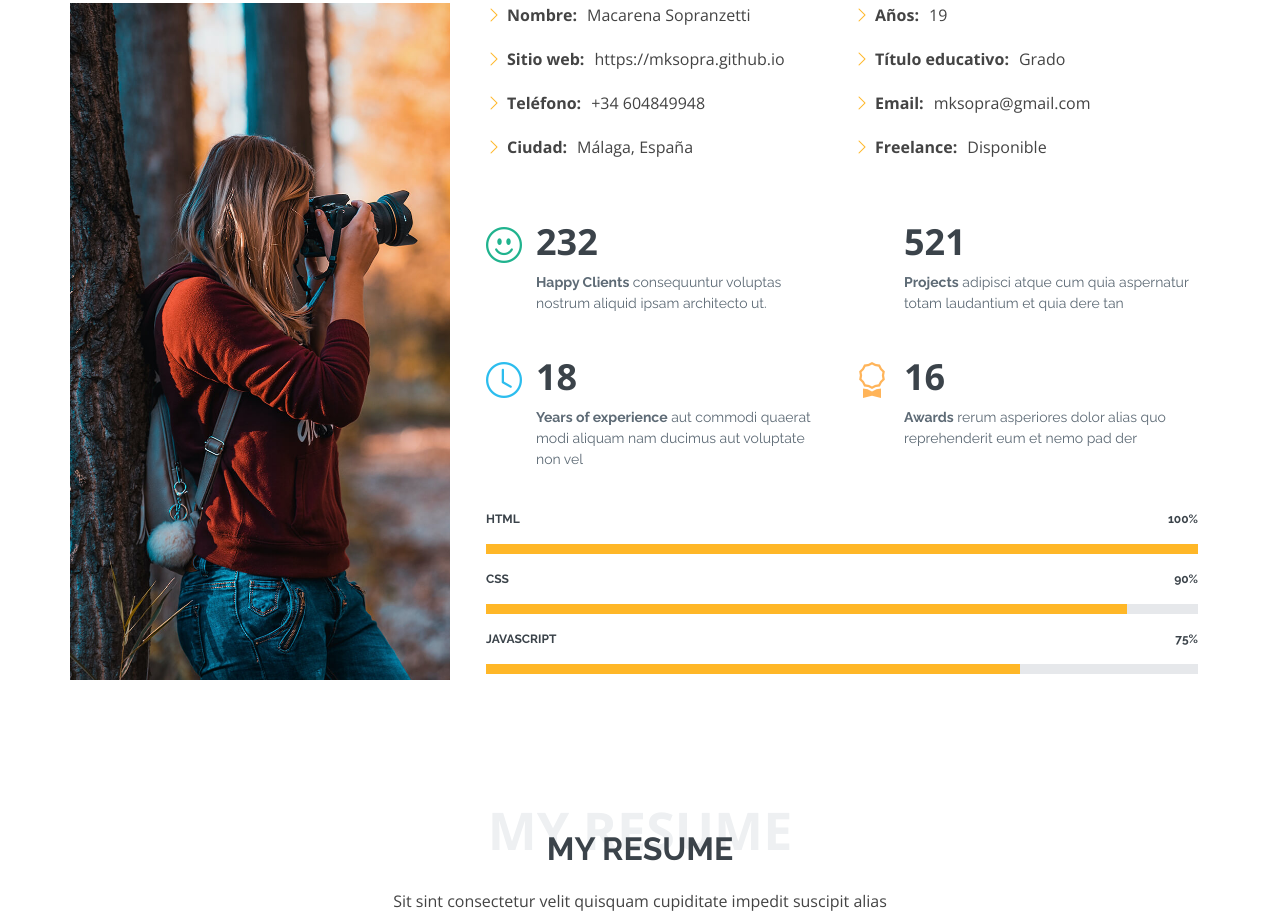
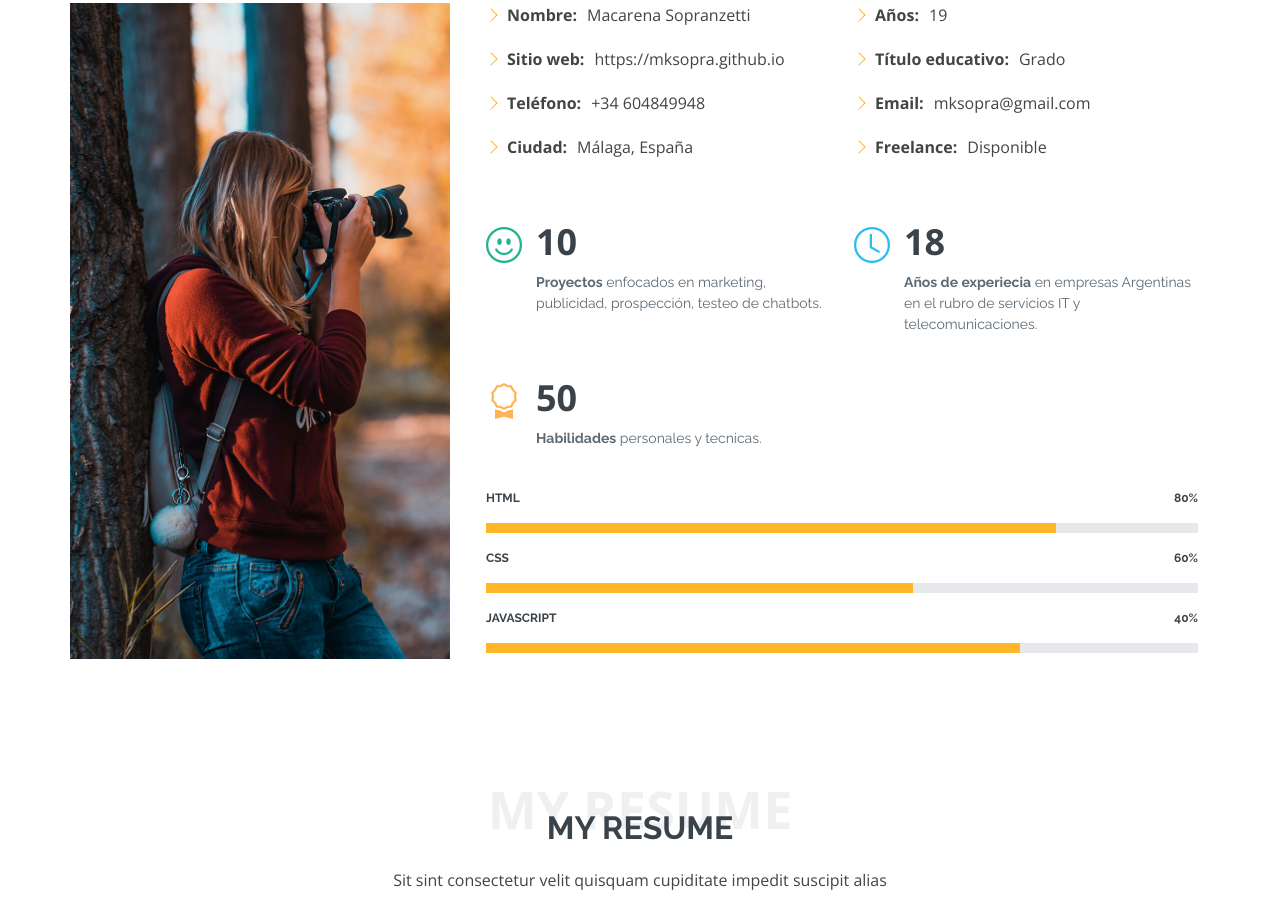
Before and after one commit to mksopra/github.io, a plain HTML site: page index.html in a window 1280 px wide. Shown: the part 999-1912 px from the top of the page. Drawn offline with nearby package versions, Linux system fonts and the light colour scheme; animation ran at ten frames a second; files whose address does not match are found by name.

Commit message:
about me, datos y %

```diff
--- a/assets/css/style.css
+++ b/assets/css/style.css
@@ -604,7 +604,7 @@ section {
 .about .image {
   background: url("../img/me.jpg") center center no-repeat;
   background-size: cover;
-  min-height: 500px;
+  min-height: 600px;
 }
 
 .about .skills-content {
--- a/index.html
+++ b/index.html
@@ -106,16 +106,8 @@
                 <div class="col-md-6 mt-5 d-md-flex align-items-md-stretch">
                   <div class="count-box">
                     <i class="bi bi-emoji-smile" style="color: #20b38e;"></i>
-                    <span data-purecounter-start="0" data-purecounter-end="232" data-purecounter-duration="1" class="purecounter"></span>
-                    <p><strong>Happy Clients</strong> consequuntur voluptas nostrum aliquid ipsam architecto ut.</p>
-                  </div>
-                </div>
-
-                <div class="col-md-6 mt-5 d-md-flex align-items-md-stretch">
-                  <div class="count-box">
-                    <i class="bi bi-journal-richtextr" style="color: #8a1ac2;"></i>
-                    <span data-purecounter-start="0" data-purecounter-end="521" data-purecounter-duration="1" class="purecounter"></span>
-                    <p><strong>Projects</strong> adipisci atque cum quia aspernatur totam laudantium et quia dere tan</p>
+                    <span data-purecounter-start="0" data-purecounter-end="10" data-purecounter-duration="1" class="purecounter"></span>
+                    <p><strong>Proyectos</strong> enfocados en marketing, publicidad, prospección, testeo de chatbots.</p>
                   </div>
                 </div>
 
@@ -123,15 +115,15 @@
                   <div class="count-box">
                     <i class="bi bi-clock" style="color: #2cbdee;"></i>
                     <span data-purecounter-start="0" data-purecounter-end="18" data-purecounter-duration="1" class="purecounter"></span>
-                    <p><strong>Years of experience</strong> aut commodi quaerat modi aliquam nam ducimus aut voluptate non vel</p>
+                    <p><strong>Años de experiecia</strong> en empresas Argentinas en el rubro de servicios IT y telecomunicaciones.</p>
                   </div>
                 </div>
 
                 <div class="col-md-6 mt-5 d-md-flex align-items-md-stretch">
                   <div class="count-box">
                     <i class="bi bi-award" style="color: #ffb459;"></i>
-                    <span data-purecounter-start="0" data-purecounter-end="16" data-purecounter-duration="1" class="purecounter"></span>
-                    <p><strong>Awards</strong> rerum asperiores dolor alias quo reprehenderit eum et nemo pad der</p>
+                    <span data-purecounter-start="0" data-purecounter-end="50" data-purecounter-duration="1" class="purecounter"></span>
+                    <p><strong>Habilidades</strong> personales y tecnicas.</p>
                   </div>
                 </div>
               </div>
@@ -139,27 +131,32 @@
 
             <div class="skills-content ps-lg-4">
               <div class="progress">
-                <span class="skill">HTML <i class="val">100%</i></span>
+                <span class="skill">HTML <i class="val">80%</i></span>
                 <div class="progress-bar-wrap">
-                  <div class="progress-bar" role="progressbar" aria-valuenow="100" aria-valuemin="0" aria-valuemax="100"></div>
+                  <div class="progress-bar" role="progressbar" aria-valuenow="80" aria-valuemin="0" aria-valuemax="100"></div>
                 </div>
               </div>
 
               <div class="progress">
-                <span class="skill">CSS <i class="val">90%</i></span>
+                <span class="skill">CSS <i class="val">60%</i></span>
                 <div class="progress-bar-wrap">
-                  <div class="progress-bar" role="progressbar" aria-valuenow="90" aria-valuemin="0" aria-valuemax="100"></div>
+                  <div class="progress-bar" role="progressbar" aria-valuenow="60" aria-valuemin="0" aria-valuemax="100"></div>
                 </div>
               </div>
 
               <div class="progress">
-                <span class="skill">JavaScript <i class="val">75%</i></span>
+                <span class="skill">JavaScript <i class="val">40%</i></span>
                 <div class="progress-bar-wrap">
                   <div class="progress-bar" role="progressbar" aria-valuenow="75" aria-valuemin="0" aria-valuemax="100"></div>
                 </div>
+
+                <div class="progress">
+                    <span class="skill">WordPress <i class="val">40%</i></span>
+                    <div class="progress-bar-wrap">
+                      <div class="progress-bar" role="progressbar" aria-valuenow="75" aria-valuemin="0" aria-valuemax="100"></div>
+                    </div>
               </div>
             </div>
-
           </div>
         </div>
 
```
